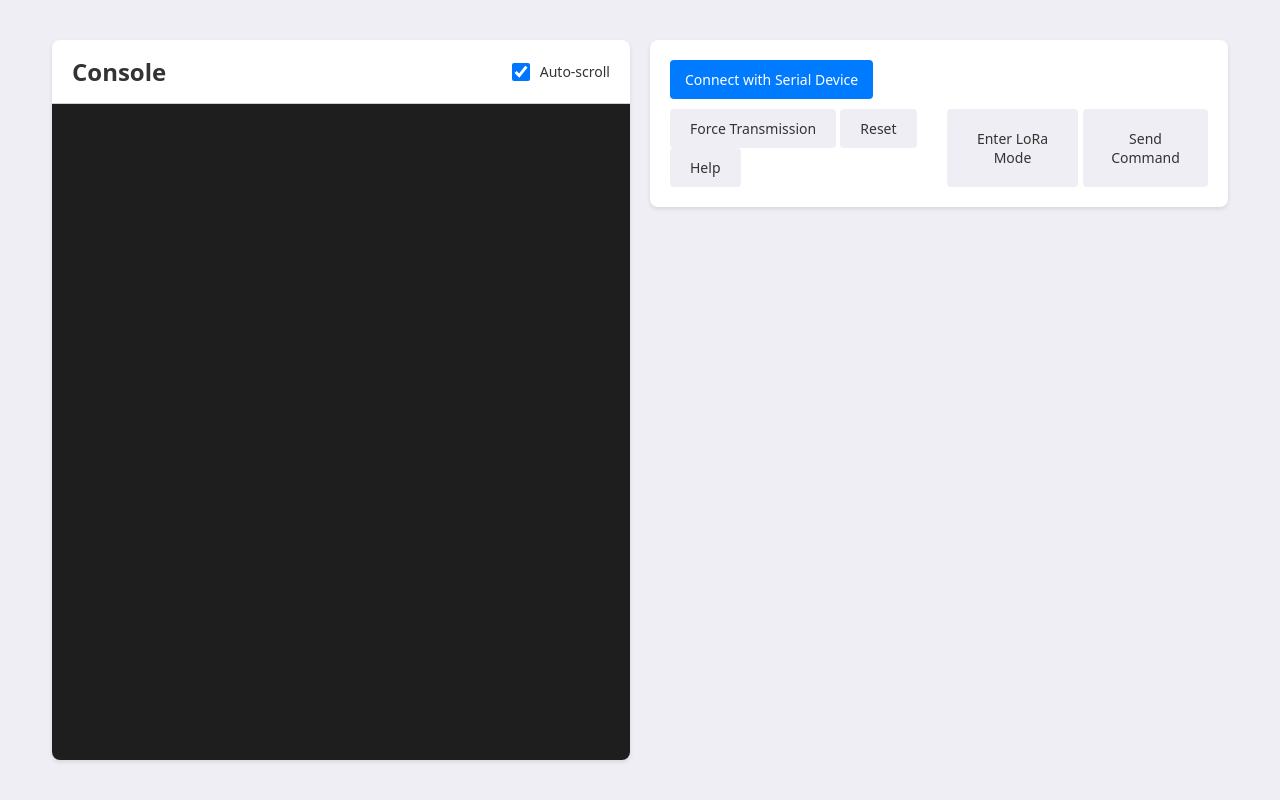
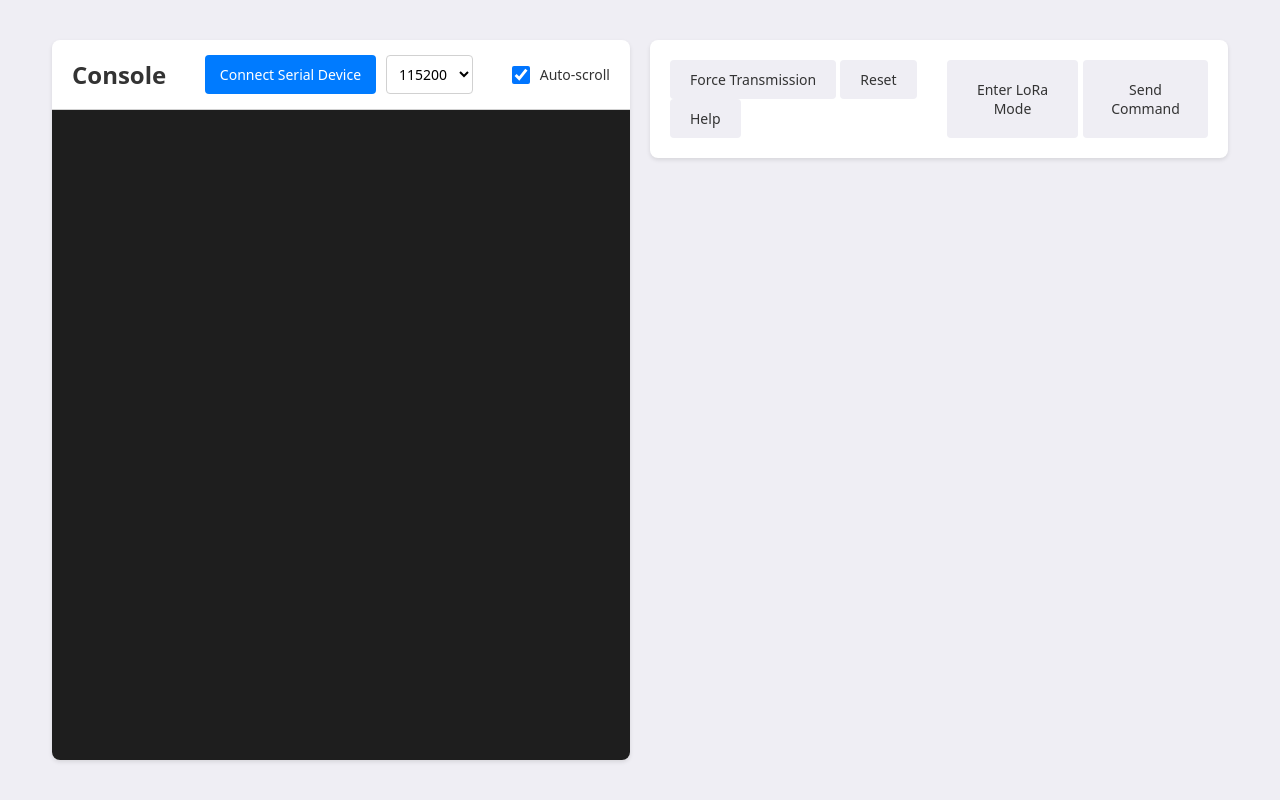
Before and after one commit to SylvainMontagny/stm32wl-serial-webApp, a website with bundled scripts: page src/index.html in a window 1280 px wide. Built offline with nearby package versions, Linux system fonts and the light colour scheme; a web font is replaced by a local one.

Commit message:
FEAT : ajout de la sélection du baudrate et amélioration de la connexion série

```diff
--- a/src/css/styles.css
+++ b/src/css/styles.css
@@ -99,6 +99,20 @@ body {
   align-items: center;
   padding: 15px 20px;
   border-bottom: 1px solid var(--border-color);
+}
+
+.serial-connection {
+  display: flex;
+  align-items: center;
+  gap: 10px;
+}
+
+#baudrate-select {
+  padding: 8px;
+  font-size: 14px;
+  border: 1px solid var(--border-color);
+  border-radius: 4px;
+  background-color: white;
 }
 
 .console-container {
--- a/src/index.html
+++ b/src/index.html
@@ -11,6 +11,21 @@
       <div class="console-container">
         <div class="console-header">
           <h2>Console</h2>
+          <div class="serial-connection">
+            <button class="btn primary" id="connect-to-serial">
+              Connect Serial Device
+            </button>
+            <select id="baudrate-select">
+              <option value="9600">9600</option>
+              <option value="19200">19200</option>
+              <option value="38400">38400</option>
+              <option value="57600">57600</option>
+              <option value="115200" selected>115200</option>
+              <option value="230400">230400</option>
+              <option value="460800">460800</option>
+              <option value="921600">921600</option>
+            </select>
+          </div>
           <div class="toggle-container">
             <input type="checkbox" id="auto-scroll" checked />
             <label for="auto-scroll" class="toggle-btn">Auto-scroll</label>
@@ -23,12 +38,6 @@
 
       <div class="commands-container">
         <div class="action-buttons">
-          <div class="connection-section">
-            <button class="btn primary" id="connect-to-serial">
-              Connect with Serial Device
-            </button>
-          </div>
-
           <div class="buttons-section">
             <div class="common-commands">
               <button class="btn secondary" id="transmission">
--- a/src/js/SerialScaleController.js
+++ b/src/js/SerialScaleController.js
@@ -12,11 +12,11 @@ export default class SerialScaleController {
     this.currentColorClass = null;
   }
 
-  async init() {
+  async init(baudRate = 115200) {
     if ("serial" in navigator) {
       try {
         const port = await navigator.serial.requestPort();
-        await port.open({ baudRate: 115200 });
+        await port.open({ baudRate: parseInt(baudRate) });
         this.port = port;
         this.reader = port.readable.getReader();
         let signals = await port.getSignals();
@@ -25,17 +25,17 @@ export default class SerialScaleController {
       } catch (err) {
         if (err.message.includes("open")) {
           showSnackBar(
-            "The device is already connected to another app or browser window.",
+            "Le périphérique est déjà connecté à une autre application ou fenêtre du navigateur.",
             null,
             true
           );
         } else {
-          console.error("There was an error opening the serial port:", err);
+          console.error("Erreur lors de l'ouverture du port série:", err);
         }
       }
     } else {
       console.error(
-        "Web serial doesn't seem to be enabled in your browser. Try enabling it by visiting:"
+        "Le Web Serial ne semble pas être activé dans votre navigateur. Essayez de l'activer en visitant:"
       );
       console.error(
         "chrome://flags/#enable-experimental-web-platform-features"
--- a/src/js/main.js
+++ b/src/js/main.js
@@ -4,11 +4,13 @@
 
 const serialScaleController = new SerialScaleController();
 const connect = document.getElementById("connect-to-serial");
+const baudrateSelect = document.getElementById("baudrate-select");
 const commandInput = document.getElementById("command-input");
 const sendCommand = document.getElementById("send-command");
 
 connect.addEventListener("pointerdown", () => {
-  serialScaleController.init();
+  const selectedBaudrate = baudrateSelect.value;
+  serialScaleController.init(selectedBaudrate);
 });
 
 sendCommand.addEventListener("click", async () => {
```
